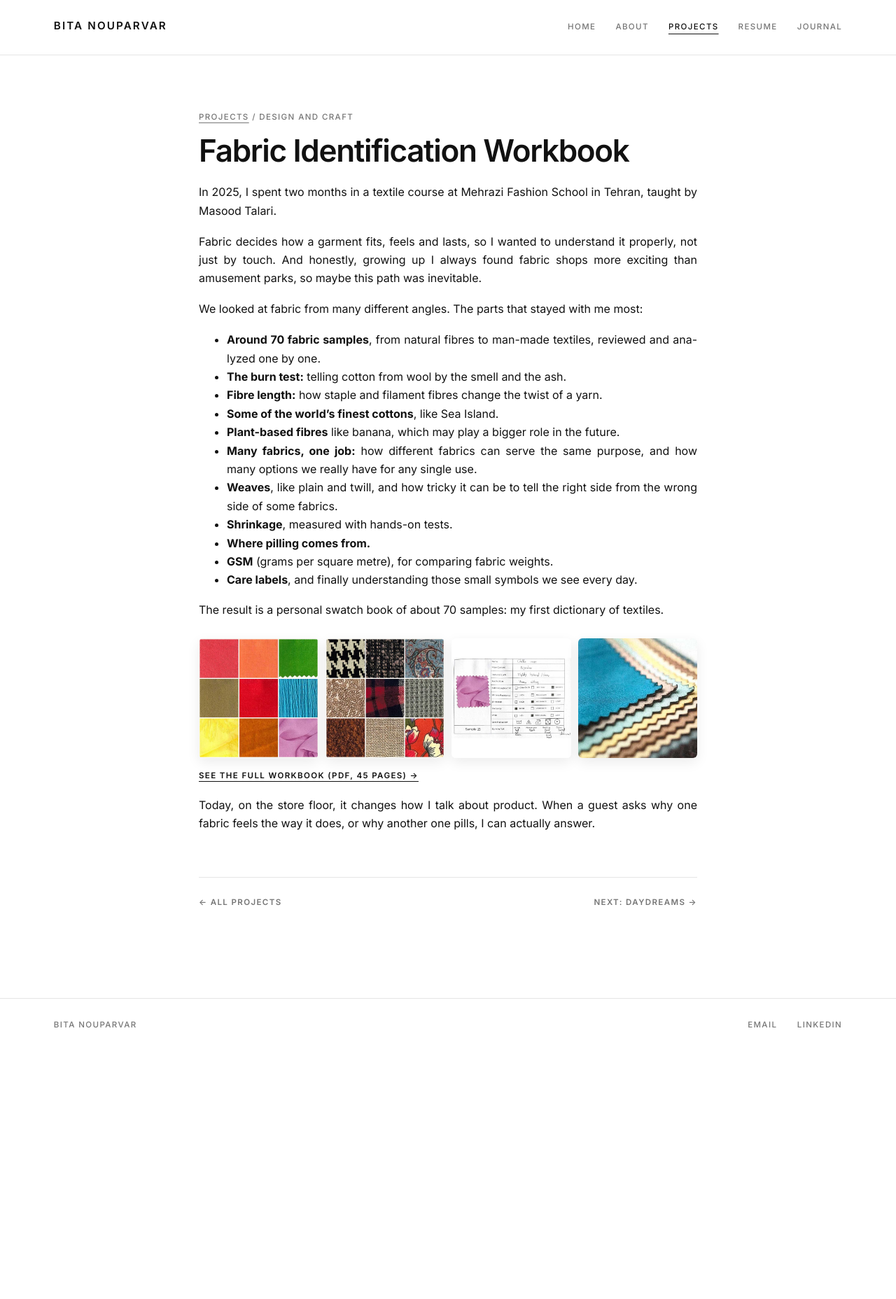
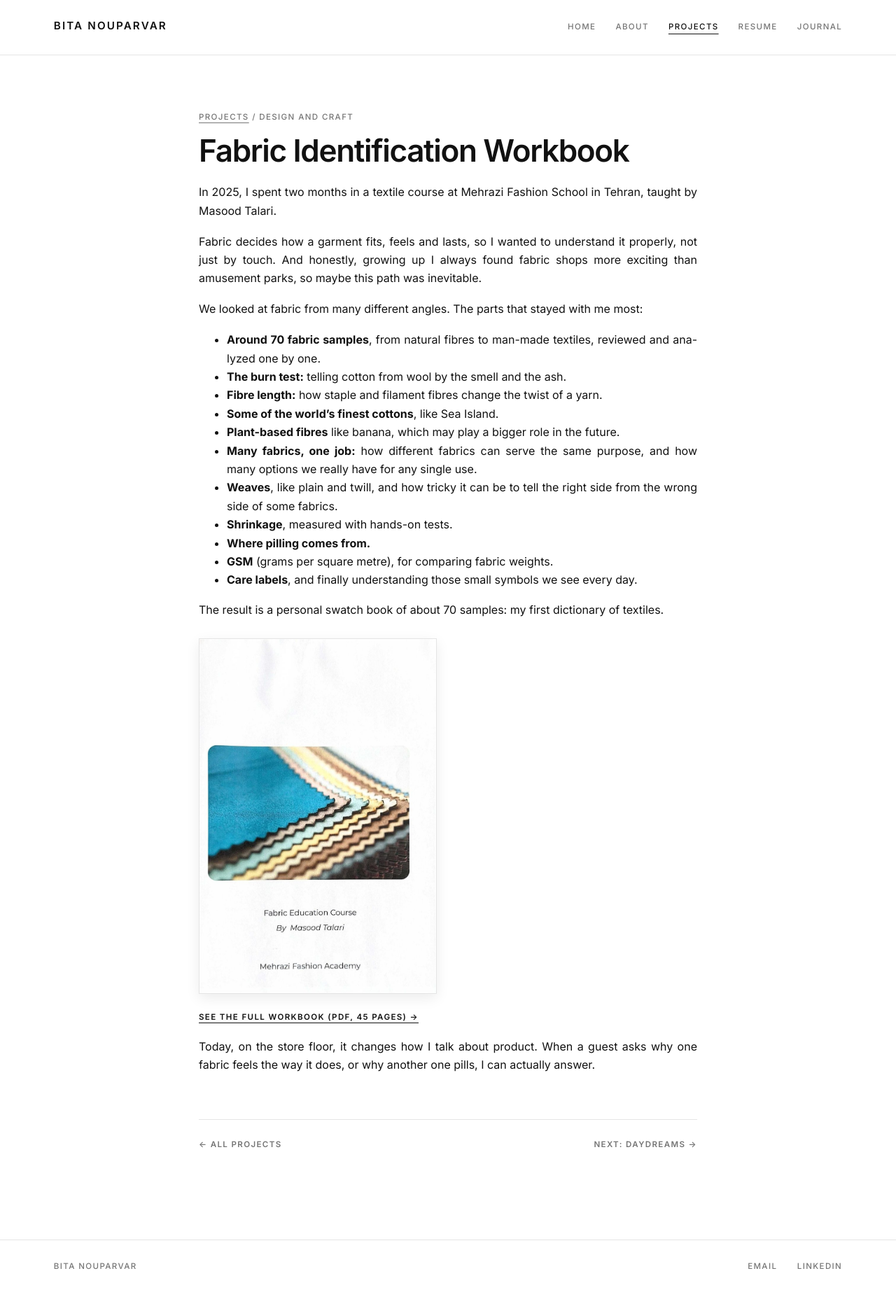
Before and after one commit to bitanp1994/bitanouparvar.com, a Jekyll site: the page built from projects/fabric-workbook.md, in a window 1280 px wide. Shown: the whole page at 70% size. Built offline with Jekyll 4.4.1, drawn with Linux system fonts in a browser that asks for light colours; before the commit the page ends 1510 px from its top, so only the background shows below that.

Commit message:
Fabric workbook: single cover thumbnail linking to the PDF
Co-Authored-By: Claude Opus 5.5 <noreply@anthropic.com>
Claude-Session: https://claude.ai/code/session_011ZU1tgXn8aNEA1hgF5gWNT

```diff
--- a/assets/style.css
+++ b/assets/style.css
@@ -775,3 +775,5 @@ a:focus-visible, button:focus-visible { outline: 2px solid var(--text); outline-
 .case-result{margin-top:18px;padding:14px 16px;border-left:3px solid #111;background:#f6f6f4}
 /* fabric workbook: square swatch thumbnails */
 .fw-grid img { aspect-ratio: 1 / 1; object-position: center; border: 0; border-radius: 6px; box-shadow: 0 6px 18px rgba(0,0,0,.08); }
+.fw-cover { display: block; max-width: 340px; margin: 28px 0 12px; }
+.fw-cover img { width: 100%; display: block; border: 1px solid var(--line); box-shadow: 0 6px 18px rgba(0,0,0,.08); }
--- a/projects/fabric-workbook.md
+++ b/projects/fabric-workbook.md
@@ -25,12 +25,7 @@ We looked at fabric from many different angles. The parts that stayed with me mo
 
 The result is a personal swatch book of about 70 samples: my first dictionary of textiles.
 
-<div class="fw-grid">
-  <figure><img src="/assets/img/fabric/swatches-colour.jpg" alt="Nine fabric swatches from the workbook in red, orange, green, olive, turquoise crinkle, yellow, rust and lilac" loading="lazy"></figure>
-  <figure><img src="/assets/img/fabric/swatches-texture.jpg" alt="Nine textured fabric swatches: houndstooth, tweed, paisley print, sequins, plaid flannel, waffle knit, boucle, burlap and a floral print" loading="lazy"></figure>
-  <figure><img src="/assets/img/fabric/sample-page.jpg" alt="A workbook entry: a lilac polyester swatch with handwritten notes on texture, construction, shrinkage, durability, care and the burn test" loading="lazy"></figure>
-  <figure><img src="/assets/img/fabric/swatch-stack.jpg" alt="A stack of fabric swatches with pinked edges in teal, cream, yellow and brown" loading="lazy"></figure>
-</div>
+<a class="fw-cover" href="/assets/Fabric_Identification_Workbook.pdf" target="_blank" rel="noopener"><img src="/assets/img/fabric/cover.jpg" alt="Cover of the Fabric Identification Workbook: Fabric Education Course by Masood Talari, Mehrazi Fashion Academy"></a>
 
 <p class="fw-dl"><a href="/assets/Fabric_Identification_Workbook.pdf" target="_blank" rel="noopener">See the full workbook (PDF, 45 pages) →</a></p>
 
```
Also changed, not shown: assets/img/fabric/cover.jpg (added), assets/img/fabric/sample-page.jpg (deleted), assets/img/fabric/swatch-stack.jpg (deleted), assets/img/fabric/swatches-colour.jpg (deleted), assets/img/fabric/swatches-texture.jpg (deleted).
